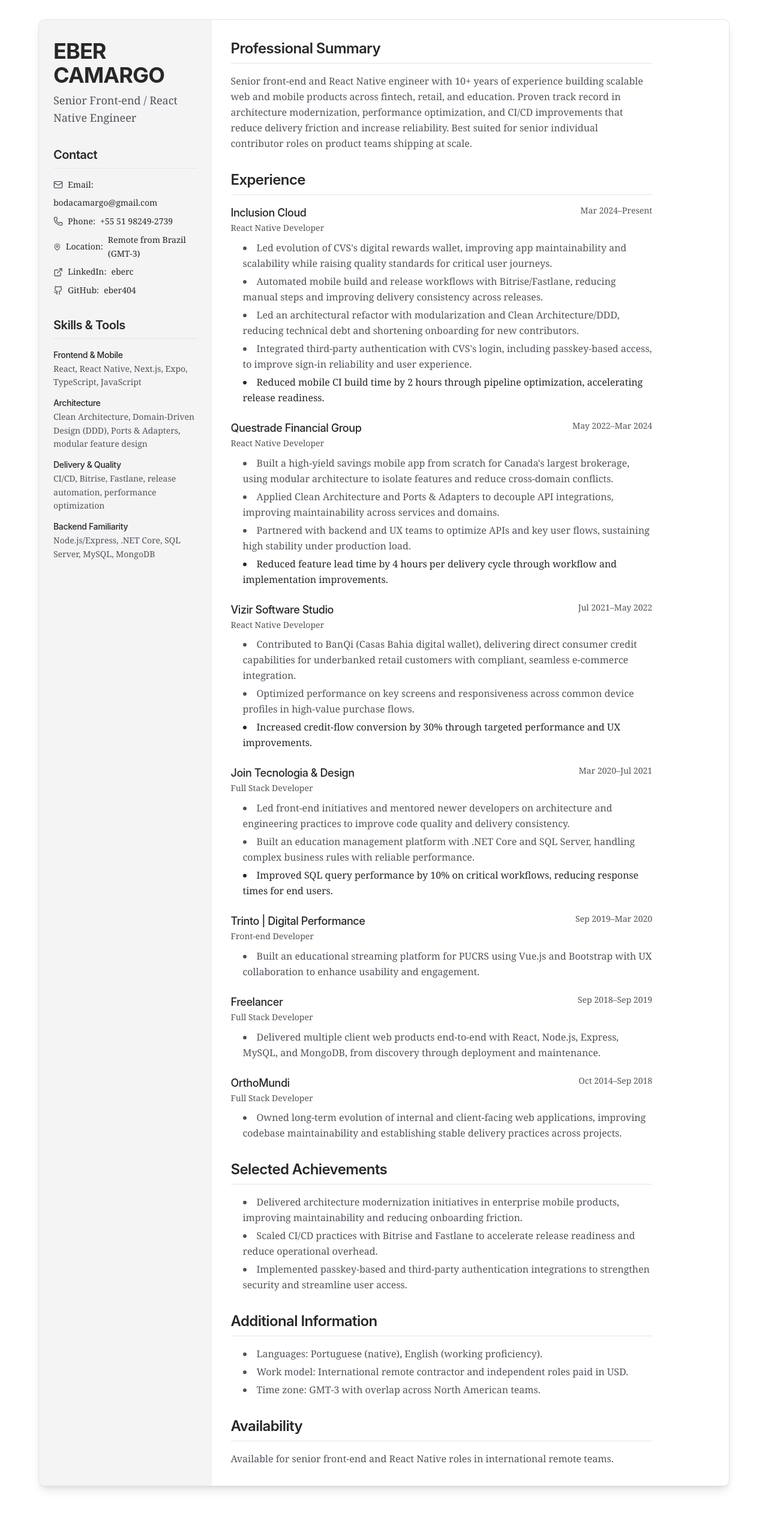
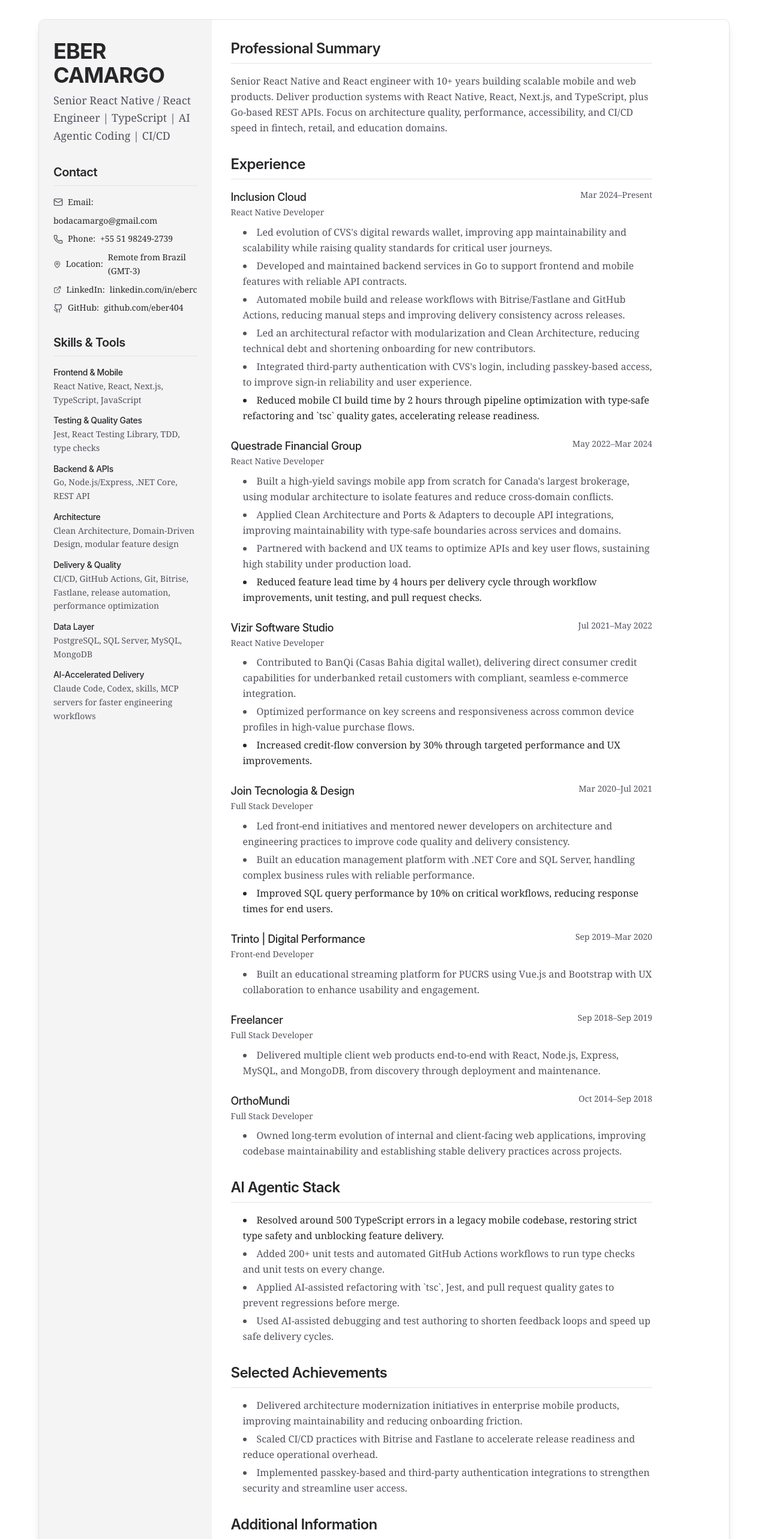
Before and after one commit to eber404/resume, a Next.js app in the folder apps/web/: page / in a window 1280 px wide. Shown: the top 2566 px of the page at 60% size. Before the commit the page ends 2510 px from the top, so only its background shows below. Built offline with nearby package versions, Linux system fonts and the light colour scheme; a web font is replaced by a local one.

Commit message:
Refactor code structure for improved readability and maintainability

```diff
--- a/apps/web/src/app/page.tsx
+++ b/apps/web/src/app/page.tsx
@@ -4,26 +4,24 @@ import Sidebar from "@/components/sidebar";
 
 export default function Home() {
 	return (
-		<div className="bg-background text-foreground p-2 md:p-4 lg:p-8 ">
-			<div className="max-w-6xl mx-auto bg-card border border-border rounded-lg shadow-lg overflow-hidden">
-				<div className="flex flex-col md:flex-row">
+		<div className="bg-background text-foreground p-2 md:p-4 lg:p-8 print:p-0">
+			<div className="max-w-6xl mx-auto bg-card border border-border rounded-lg shadow-lg overflow-hidden print:max-w-none print:mx-0 print:border-0 print:rounded-none print:shadow-none">
+				<div className="flex flex-col md:flex-row print:block">
 					<Sidebar />
 
 					{/* Main Content */}
-					<main className="w-full md:w-2/3 p-6 md:p-8">
+					<main className="w-full md:w-2/3 p-6 md:p-8 print:w-full print:p-4">
 						{/* Professional Summary Section */}
 						<section className="mb-8">
 							<h2 className="text-2xl font-semibold mb-4 border-b border-border pb-2">
 								Professional Summary
 							</h2>
 							<p className="text-muted-foreground leading-relaxed">
-								Senior front-end and React Native engineer with 10+ years of
-								experience building scalable web and mobile products across
-								fintech, retail, and education. Proven track record in
-								architecture modernization, performance optimization, and CI/CD
-								improvements that reduce delivery friction and increase
-								reliability. Best suited for senior individual contributor roles
-								on product teams shipping at scale.
+								Senior React Native and React engineer with 10+ years building
+								scalable mobile and web products. Deliver production systems with
+								React Native, React, Next.js, and TypeScript, plus Go-based REST
+								APIs. Focus on architecture quality, performance, accessibility,
+								and CI/CD speed in fintech, retail, and education domains.
 							</p>
 						</section>
 
@@ -52,13 +50,17 @@ export default function Home() {
 											standards for critical user journeys.
 										</li>
 										<li>
+											Developed and maintained backend services in Go to support
+											frontend and mobile features with reliable API contracts.
+										</li>
+								<li>
 									Automated mobile build and release workflows with
-											Bitrise/Fastlane, reducing manual steps and improving
-											delivery consistency across releases.
+									Bitrise/Fastlane and GitHub Actions, reducing manual steps and
+									improving delivery consistency across releases.
 								</li>
 										<li>
 											Led an architectural refactor with modularization and
-											Clean Architecture/DDD, reducing technical debt and
+											Clean Architecture, reducing technical debt and
 											shortening onboarding for new contributors.
 										</li>
 										<li>
@@ -68,7 +70,8 @@ export default function Home() {
 										</li>
 								<li className="font-medium text-foreground">
 									Reduced mobile CI build time by 2 hours through pipeline
-											optimization, accelerating release readiness.
+									optimization with type-safe refactoring and `tsc` quality
+									gates, accelerating release readiness.
 								</li>
 									</ul>
 								</article>
@@ -94,8 +97,8 @@ export default function Home() {
 										</li>
 								<li>
 									Applied Clean Architecture and Ports & Adapters to
-											decouple API integrations, improving maintainability
-											across services and domains.
+									decouple API integrations, improving maintainability with
+									type-safe boundaries across services and domains.
 								</li>
 										<li>
 											Partnered with backend and UX teams to optimize APIs and
@@ -104,7 +107,8 @@ export default function Home() {
 										</li>
 								<li className="font-medium text-foreground">
 									Reduced feature lead time by 4 hours per delivery cycle
-											through workflow and implementation improvements.
+									through workflow improvements, unit testing, and pull request
+									checks.
 								</li>
 									</ul>
 								</article>
@@ -236,6 +240,30 @@ export default function Home() {
 							</div>
 						</section>
 
+						<section className="mb-8">
+							<h2 className="text-2xl font-semibold mb-4 border-b border-border pb-2">
+								AI Agentic Stack
+							</h2>
+							<ul className="space-y-1 list-disc list-inside text-muted-foreground pl-5">
+								<li className="font-medium text-foreground">
+									Resolved around 500 TypeScript errors in a legacy mobile codebase,
+									restoring strict type safety and unblocking feature delivery.
+								</li>
+								<li>
+									Added 200+ unit tests and automated GitHub Actions workflows to
+									run type checks and unit tests on every change.
+								</li>
+								<li>
+									Applied AI-assisted refactoring with `tsc`, Jest, and pull
+									request quality gates to prevent regressions before merge.
+								</li>
+								<li>
+									Used AI-assisted debugging and test authoring to shorten
+									feedback loops and speed up safe delivery cycles.
+								</li>
+							</ul>
+						</section>
+
 						{/* Selected Achievements Section */}
 						<section className="mb-8">
 							<h2 className="text-2xl font-semibold mb-4 border-b border-border pb-2">
@@ -265,7 +293,11 @@ export default function Home() {
 							</h2>
 							<ul className="space-y-1 list-disc list-inside text-muted-foreground pl-5">
 								<li>
-									Languages: Portuguese (native), English (working proficiency).
+									Current focus: React Native and React/Next.js product delivery
+									with TypeScript and Go backend development.
+								</li>
+								<li>
+									Languages: Portuguese (native), English (professional working proficiency).
 								</li>
 								<li>
 									Work model: International remote contractor and independent
@@ -279,12 +311,13 @@ export default function Home() {
 
 						<section>
 							<h2 className="text-2xl font-semibold mb-4 border-b border-border pb-2">
-								Availability
+								Target Roles
 							</h2>
-							<p className="text-muted-foreground leading-relaxed">
-								Available for senior front-end and React Native roles in
-								international remote teams.
-							</p>
+							<ul className="space-y-1 list-disc list-inside text-muted-foreground pl-5">
+								<li>Senior React Native Engineer.</li>
+								<li>Senior React and Next.js Engineer.</li>
+								<li>AI-augmented Product Engineer for international remote teams.</li>
+							</ul>
 						</section>
 					</main>
 				</div>
--- a/apps/web/src/components/contact-section.tsx
+++ b/apps/web/src/components/contact-section.tsx
@@ -36,7 +36,7 @@ export default function ContactSection() {
 						rel="noopener noreferrer"
 						className="text-foreground font-medium underline-offset-2 hover:text-primary hover:underline"
 					>
-						eberc
+						linkedin.com/in/eberc
 					</a>
 				</li>
 				<li className="flex items-center gap-2">
@@ -48,7 +48,7 @@ export default function ContactSection() {
 						rel="noopener noreferrer"
 						className="text-foreground font-medium underline-offset-2 hover:text-primary hover:underline"
 					>
-						eber404
+						github.com/eber404
 					</a>
 				</li>
 			</ul>
--- a/apps/web/src/components/sidebar.tsx
+++ b/apps/web/src/components/sidebar.tsx
@@ -2,13 +2,13 @@ import ContactSection from "./contact-section";
 
 export default function Sidebar() {
 	return (
-		<aside className="w-full md:w-1/2 lg:w-1/3 xl:w-1/4 bg-muted p-2 md:p-4 lg:p-6">
+		<aside className="w-full md:w-1/2 lg:w-1/3 xl:w-1/4 bg-muted p-2 md:p-4 lg:p-6 print:w-full print:bg-white print:p-4">
 			<div className="sticky top-8">
 				{/* Name and Title */}
-				<div className="mb-8">
+				<div className="mb-8 print:mb-5">
 					<h1 className="text-3xl lg:text-4xl font-bold">EBER CAMARGO</h1>
 					<p className="mt-2 text-lg text-muted-foreground">
-						Senior Front-end / React Native Engineer
+						Senior React Native / React Engineer | TypeScript | AI Agentic Coding | CI/CD
 					</p>
 				</div>
 
@@ -23,27 +23,45 @@ export default function Sidebar() {
 						<li>
 							<h3 className="font-medium">Frontend & Mobile</h3>
 							<p className="text-muted-foreground">
-								React, React Native, Next.js, Expo, TypeScript, JavaScript
+								React Native, React, Next.js, TypeScript, JavaScript
+							</p>
+						</li>
+						<li>
+							<h3 className="font-medium">Testing & Quality Gates</h3>
+							<p className="text-muted-foreground">
+								Jest, React Testing Library, TDD, type checks
+							</p>
+						</li>
+						<li>
+							<h3 className="font-medium">Backend & APIs</h3>
+							<p className="text-muted-foreground">
+								Go, Node.js/Express, .NET Core, REST API
 							</p>
 						</li>
 						<li>
 							<h3 className="font-medium">Architecture</h3>
 							<p className="text-muted-foreground">
-								Clean Architecture, Domain-Driven Design (DDD), Ports &
-								Adapters, modular feature design
+								Clean Architecture, Domain-Driven Design, modular feature design
 							</p>
 						</li>
 						<li>
 							<h3 className="font-medium">Delivery & Quality</h3>
 							<p className="text-muted-foreground">
-								CI/CD, Bitrise, Fastlane, release automation, performance
-								optimization
+								CI/CD, GitHub Actions, Git, Bitrise, Fastlane, release
+								automation, performance optimization
 							</p>
 						</li>
 						<li>
-							<h3 className="font-medium">Backend Familiarity</h3>
+							<h3 className="font-medium">Data Layer</h3>
 							<p className="text-muted-foreground">
-								Node.js/Express, .NET Core, SQL Server, MySQL, MongoDB
+								PostgreSQL, SQL Server, MySQL, MongoDB
+							</p>
+						</li>
+						<li>
+							<h3 className="font-medium">AI-Accelerated Delivery</h3>
+							<p className="text-muted-foreground">
+								Claude Code, Codex, skills, MCP servers for faster
+								engineering workflows
 							</p>
 						</li>
 					</ul>
--- a/apps/web/src/index.css
+++ b/apps/web/src/index.css
@@ -153,3 +153,19 @@ body {
 		@apply leading-relaxed;
 	}
 }
+
+@media print {
+	@page {
+		size: A4;
+		margin: 8mm;
+	}
+
+	html,
+	body {
+		background: #fff !important;
+		margin: 0 !important;
+		padding: 0 !important;
+		-webkit-print-color-adjust: exact;
+		print-color-adjust: exact;
+	}
+}
```
Also changed, not shown: 1 other file (tests, documents, lock files or other folders). Lines whose indentation alone changed are shown as unchanged.
